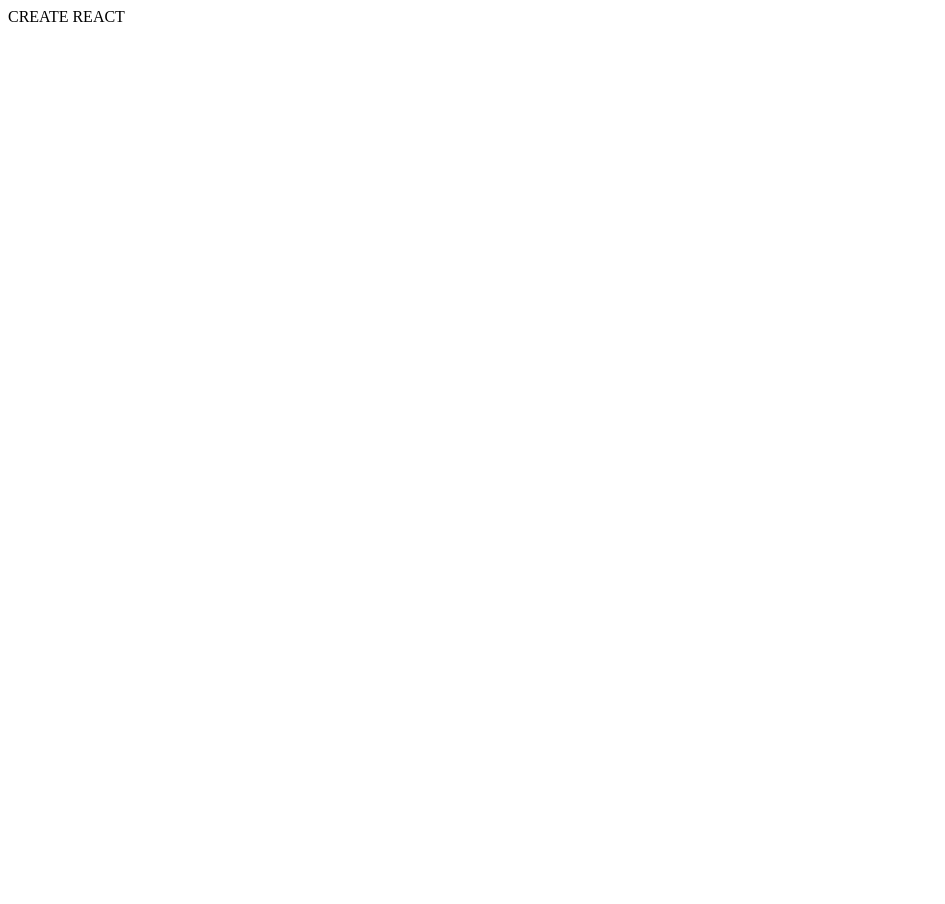
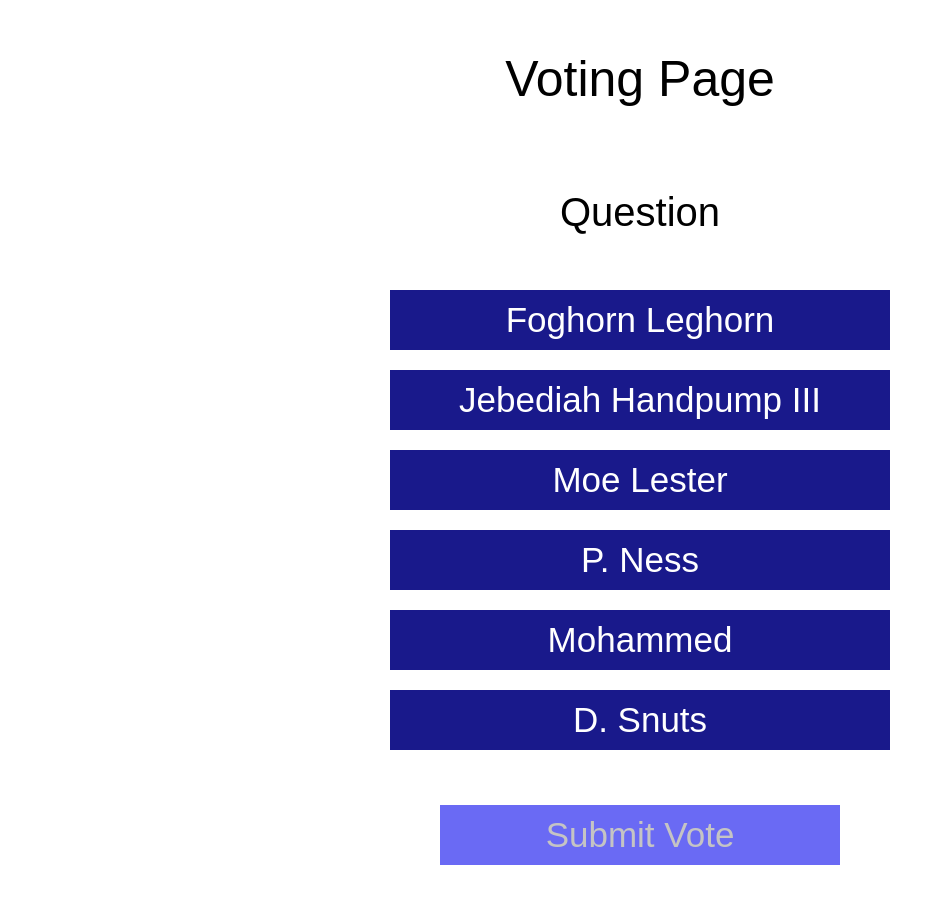
Before and after one commit to nobles-blockchain/NoblesDAOClient, a React (Create React App) app: page / in a window 1280 px wide. Shown: the top 904 px of the page, without its empty margins (0-945 px from the left). Before the commit the page ends 800 px from the top, so only its background shows below. Built offline with nearby package versions, Linux system fonts and the light colour scheme.

Commit message:
VotingPage

```diff
--- a/src/App.js
+++ b/src/App.js
@@ -1,10 +1,19 @@
-
+import Voting_Page from "./Voting_Page/votingpage"
 function App() {
   return (
     <div>
-      CREATE REACT
+        <Voting_Page></Voting_Page>
     </div>
+
+
+
+
+
+
+
   );
 }
 
 export default App;
+
+//allow people to vote using buttons
--- /dev/null
+++ b/src/Voting_Page/votingpage.css
@@ -0,0 +1,61 @@
+.title{
+    text-align: center;
+    height: 20vh;
+    font-family: Arial, Helvetica, sans-serif;
+}
+
+.question{
+    text-align: center;
+    margin-top: -60px;
+    font-family: Arial, Helvetica, sans-serif;
+}
+
+.button-container{
+    display: flex;
+    flex-direction: column;
+    justify-content: center;
+    align-items: center;
+    height: 10vh;
+}
+
+.myButton{
+    background-color: rgb(25, 25, 139); /* Change to your desired color */
+    color: white; /* Text color */
+    border: none; /* Removes default button border */
+    margin-top: 10px;
+    height: 60px;
+    width: 500px;
+    /* You can add more styles here */
+}
+
+.buttonText{
+    font-Size: 35px;
+}
+
+.submitButtonContainer{
+    display: flex;
+    flex-direction: column;
+    justify-content: center;
+    align-items: center;
+}
+
+.submitButton{
+    background-color: rgb(106, 106, 244); /* Change to your desired color */
+    border: none; /* Removes default button border */
+    margin-top: 50px;
+    height: 60px;
+    width: 400px;
+    margin-bottom: 100px;
+}
+
+.submitButtonText{
+    color: rgb(197, 196, 196); /* Text color */
+    font-Size: 35px;
+    text-align: center;
+    margin-top: 10px;
+    font-family: Arial, Helvetica, sans-serif;
+}
+
+.text{
+    font-Size: 35px;
+}
--- /dev/null
+++ b/src/Voting_Page/votingpage.js
@@ -0,0 +1,55 @@
+import React, { useState } from 'react';
+import "./votingpage.css";
+
+function VotingPage() {
+  const [selectedOption, setSelectedOption] = useState(""); // State variable to store selected option
+  const [selectedOptionIndex, setSelectedOptionIndex] = useState(-1); // State variable to store selected option index
+  const array = ["Foghorn Leghorn", "Jebediah Handpump III", "Moe Lester", "P. Ness", "Mohammed", "D. Snuts"];
+
+  function handleSubmit() {
+    console.log("Final Option:", selectedOption);
+  }
+
+  function handleClick(index, option) {
+    setSelectedOption(option); // Update selectedOption state
+    setSelectedOptionIndex(index); // Update selectedOptionIndex state
+    console.log("Selected Option:", selectedOption);
+  }
+
+  return (
+    <div>
+      <div className="title">
+        <p style={{ fontSize: '50px'}}>Voting Page </p>
+      </div>
+
+      <div className="question">
+        <p style={{ fontSize: '40px'}}>Question</p>
+      </div>
+
+      {array.map((option, index) => {
+        return (
+          <div key={index} className="button-container">
+            <button
+              className={selectedOptionIndex === index ? "myButton selected" : "myButton"}
+              onClick={() => handleClick(index, option)}
+            >
+              <div className="buttonText">
+                {option}
+              </div>
+            </button>
+          </div>
+        );
+      })}
+
+      <div className="submitButtonContainer">
+        <div className="submitButton" onClick={handleSubmit}>
+          <div className="submitButtonText">
+            Submit Vote
+          </div>
+        </div>
+      </div>
+    </div>
+  );
+}
+
+export default VotingPage;
```
